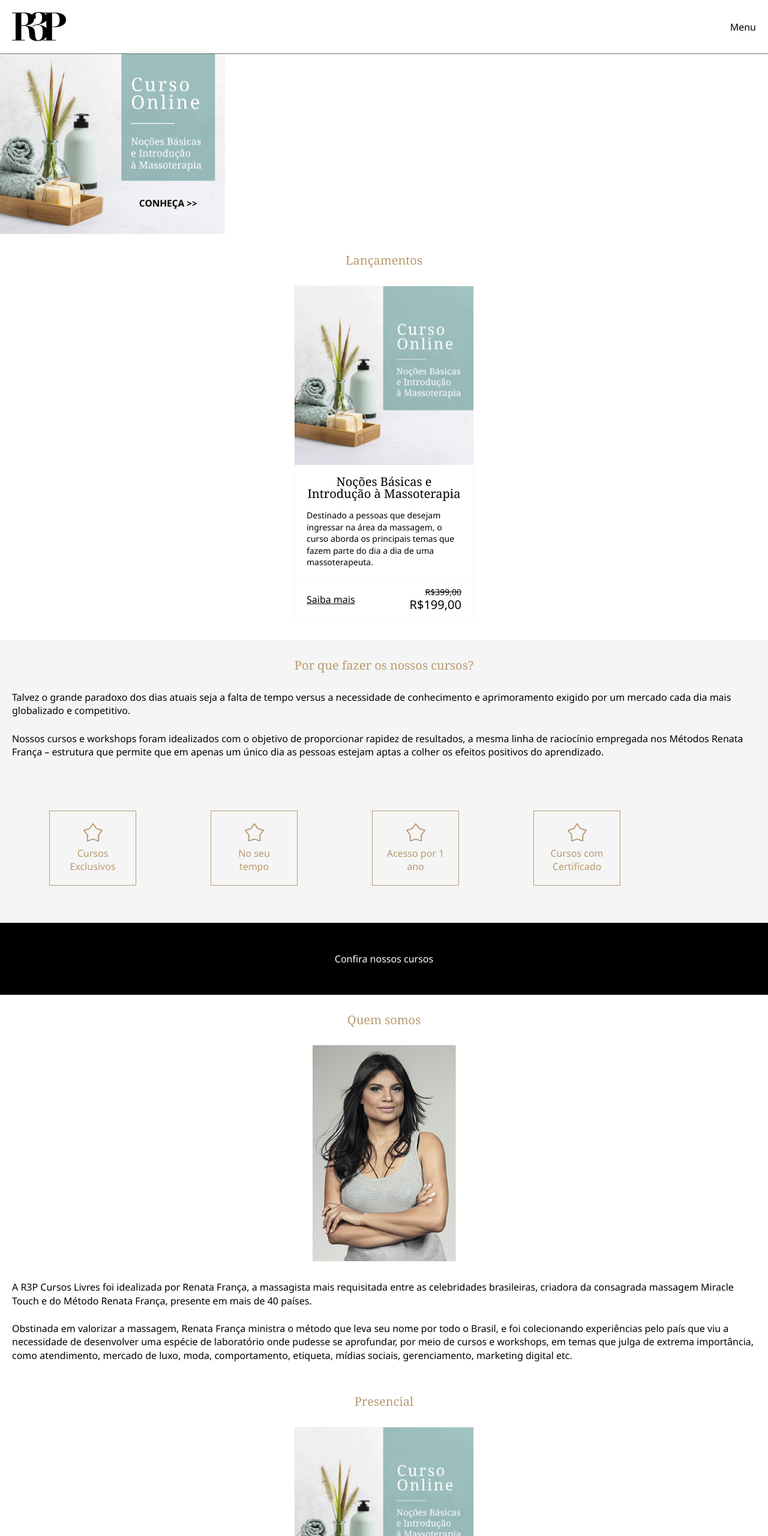
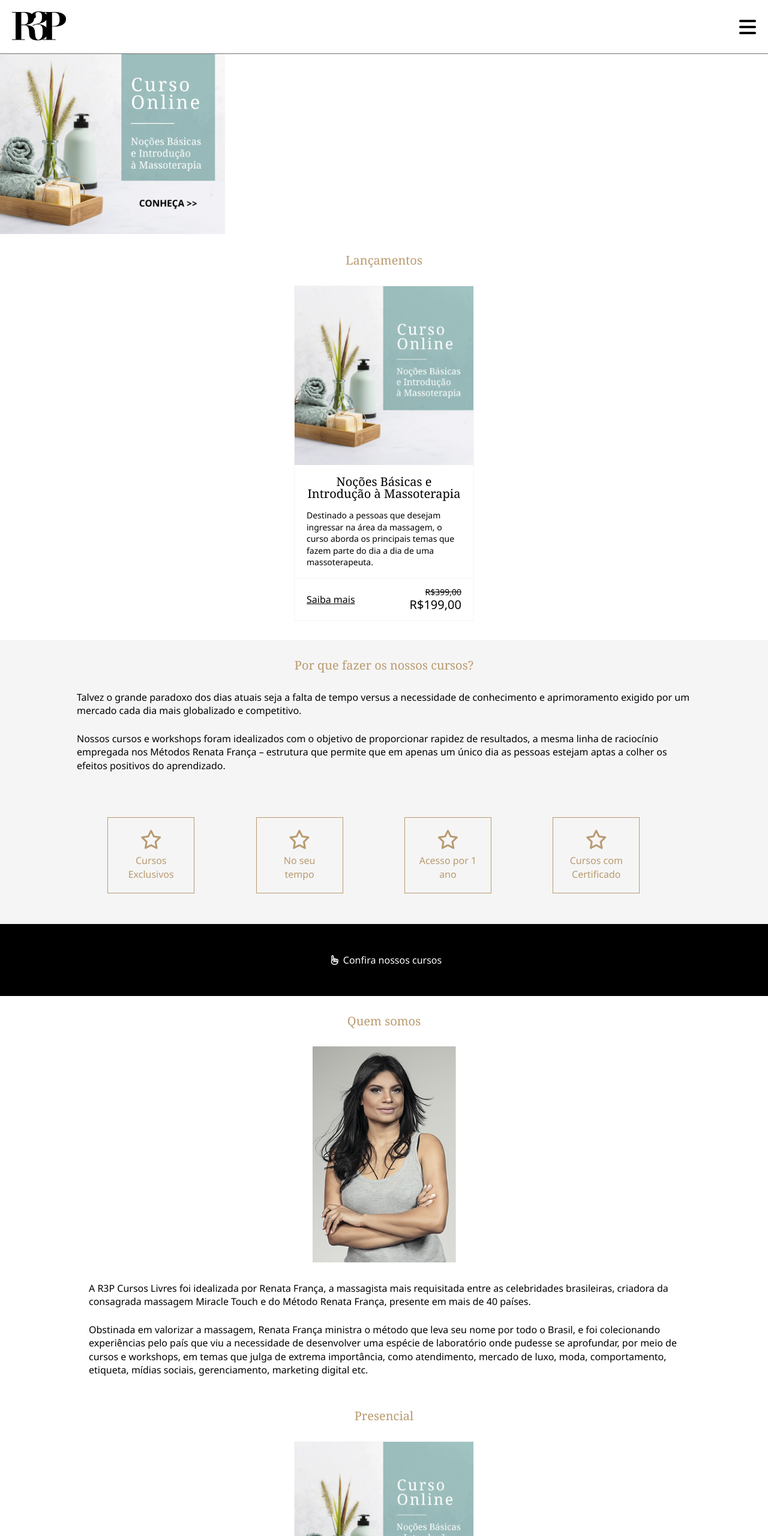
Before and after one commit to cesarlubini/r3p-site, a plain HTML site: page index.html in a window 1280 px wide. Shown: the top 2560 px of the page at 60% size. Drawn offline with Linux system fonts and the light colour scheme.

Commit message:
home mobile finalizada

```diff
--- a/assets/css/style.css
+++ b/assets/css/style.css
@@ -23,6 +23,7 @@ html {
 
 a {
   color: inherit;
+  text-decoration: none;
 }
 
 img {
@@ -32,6 +33,11 @@ img {
 p {
   margin-bottom: 24px;
   line-height: 1.4;
+}
+
+/* FONT AWERSOMEs ============================================== */
+.fa-icon {
+  margin: 0 8px;
 }
 
 /* HEADER MENU ============================================== */
@@ -76,6 +82,11 @@ p {
 
 .section-container {
   padding: 0 20px;
+}
+
+.boxed {
+  max-width: 1024px;
+  margin:0 auto;
 }
 
 .bg-colored {
@@ -123,6 +134,10 @@ p {
   padding: 16px 20px;
 }
 
+.carousel-btn-line {
+  text-decoration: underline;
+}
+
 .carousel-preco {
   font-size: 20px;
   text-align: right;
@@ -144,6 +159,7 @@ p {
 
 .benefit-item {
   border: 1px solid var(--primary);
+  color: var(--primary);
   width: 40%;
   max-width: 145px;
   margin: 5%;
@@ -157,24 +173,20 @@ p {
   background-color: var(--primary);
 }
 
-.benefit-item:hover .benefit-text {
+.benefit-item:hover {
   color: var(--white);
 }
 
 .benefit-icon {
-  max-width: 32px;
+  font-size:32px;
   margin: 0 auto;
+
 }
 
 .benefit-text {
   margin-top: 8px;
   margin-bottom: 0px;
-  color: var(--primary);
   text-align: center;
-}
-
-.porque-fazer {
-
 }
 
 /* BUTTON EXPANDED ============================================== */
@@ -219,6 +231,10 @@ p {
   display: block;
 }
 
+.social{
+  font-size:24px;
+}
+
 .logo-footer-container::after,
 .social::after {
   content:"";
--- a/index.html
+++ b/index.html
@@ -9,6 +9,8 @@
   <link href="https://fonts.googleapis.com/css2?family=Noto+Sans:ital,wght@0,400;0,700;1,400;1,700&family=Noto+Serif:ital,wght@0,400;0,700;1,400;1,700&display=swap" rel="stylesheet">
   <link rel="stylesheet" href="assets/css/reset.css">
   <link rel="stylesheet" href="assets/css/style.css">
+
+  <script src="https://kit.fontawesome.com/fb8c8498b4.js" crossorigin="anonymous"></script>
   <title>R3P Cursos</title>
 </head>
 <body>
@@ -16,8 +18,12 @@
 <!-- HEADER AND NAV ------------------------------------------------------------------>
   <header class="header">
     <nav class="header-nav-container">
+      <a href="#">
         <img src="assets/img/logo.png" alt="R3P Cursos" class="logo-principal">
-      <a href="#" class="header-mobile-btn">Menu</a>
+      </a>
+      <a href="#" class="header-mobile-btn">
+          <i class="fas fa-bars fa-2x"></i>
+      </a>
       <ul class="header-menu">
         <li>Login</li>
         <li>Quem Somos</li>
@@ -44,6 +50,7 @@
 
 
       <ul class="carousel-container">
+        <a href="#">
           <li class="carousel-item">
             <img src="assets/img/curso-massoterapia.png" alt="" class="carousel-banner">
             <div class="carousel-content-wrapper">
@@ -51,7 +58,7 @@
               <p class="carousel-content">Destinado a pessoas que desejam ingressar na área da massagem, o curso aborda os principais temas que fazem parte do dia a dia de uma massoterapeuta.</p>
             </div>
             <div class="carousel-preco-wrapper">
-            <a class="btn-line" href="#">Saiba mais</a>
+              <span class="carousel-btn-line" href="#">Saiba mais</span>
               <div class="carousel-preco">
                 <span class="carousel-preco-de-por">
                 R$399,00
@@ -60,10 +67,12 @@
               </div>
             </div>
           </li>
+        </a>
       </ul>
     </section>
 
     <section class="section-container bg-colored porque-fazer">
+      <div class="boxed">
         <h2 class="section-title">Por que fazer os nossos cursos?</h2>
 
         <p>Talvez o grande paradoxo dos dias atuais seja a falta de tempo versus a necessidade de conhecimento e aprimoramento exigido por um  mercado cada dia mais globalizado e competitivo.</p>
@@ -73,30 +82,44 @@
         <div class="benefits-container">
 
           <div class="benefit-item">
-          <img class="benefit-icon" src="assets/img/cursos-exclusivos.png" alt="">
+            <span class="benefit-icon">
+              <i class="far fa-star"></i>
+            </span>
             <p class="benefit-text">Cursos Exclusivos</p>
           </div>
 
           <div class="benefit-item">
-          <img class="benefit-icon" src="assets/img/cursos-exclusivos.png" alt="">
+            <span class="benefit-icon">
+              <i class="far fa-star"></i>
+            </span>
             <p class="benefit-text">No seu tempo</p>
           </div>
 
           <div class="benefit-item">
-          <img class="benefit-icon" src="assets/img/cursos-exclusivos.png" alt="">
+            <span class="benefit-icon">
+              <i class="far fa-star"></i>
+            </span>
             <p class="benefit-text">Acesso por 1 ano</p>
           </div>
 
           <div class="benefit-item">
-          <img class="benefit-icon" src="assets/img/cursos-exclusivos.png" alt="">
+            <span class="benefit-icon">
+              <i class="far fa-star"></i>
+            </span>
             <p class="benefit-text">Cursos com Certificado</p>
+          </div>
         </div>
       </div>
     </section>
 
-    <a href="#" class="expanded-button">Confira nossos cursos</a>
+    <a href="#" class="expanded-button">
+      <span class="fa-icon">
+        <i class="far fa-hand-point-up"></i>
+      </span>
+      Confira nossos cursos
+    </a>
 
-    <section class="section-container quem-somos">
+    <section class="section-container boxed quem-somos">
       <h2 class="section-title">Quem somos</h2>
       <img class="quem-somos-img" src="assets/img/quem-somos.png" alt="Renata França">
 
@@ -111,6 +134,7 @@
       <div class="carousel-container">
 
         <ul class="carousel-container">
+          <a href="#">
             <li class="carousel-item">
               <img src="assets/img/curso-massoterapia.png" alt="" class="carousel-banner">
               <div class="carousel-content-wrapper">
@@ -118,7 +142,7 @@
                 <p class="carousel-content">Destinado a pessoas que desejam ingressar na área da massagem, o curso aborda os principais temas que fazem parte do dia a dia de uma massoterapeuta.</p>
               </div>
               <div class="carousel-preco-wrapper">
-              <a class="btn-line" href="#">Saiba mais</a>
+                <span class="carousel-btn-line" href="#">Saiba mais</span>
                 <div class="carousel-preco">
                   <span class="carousel-preco-de-por">
                   R$399,00
@@ -127,6 +151,7 @@
                 </div>
               </div>
             </li>
+          </a>
         </ul>
       </div>
     </section>
@@ -143,7 +168,13 @@
     </a>
 
     <div class="social">
-      Facebook | instagram
+      <a href="#" class="fa-icon">
+        <i class="fab fa-facebook-f"></i>
+      </a>
+      |
+      <a href="#" class="fa-icon">
+        <i class="fab fa-instagram"></i>
+      </a>
     </div>
 
     <div class="footer-content">
```
Also changed, not shown: 1 other file. Lines whose indentation alone changed are shown as unchanged.
